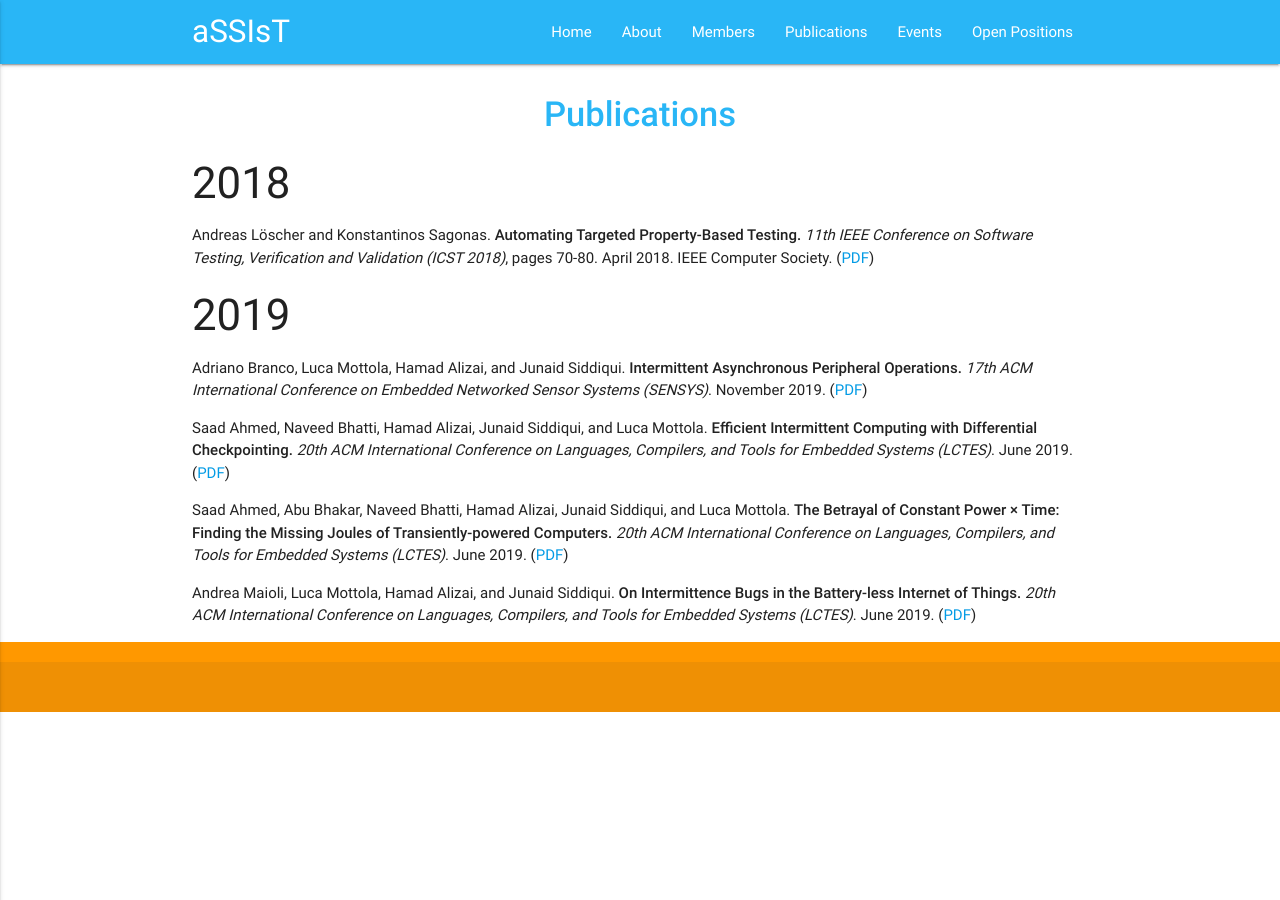
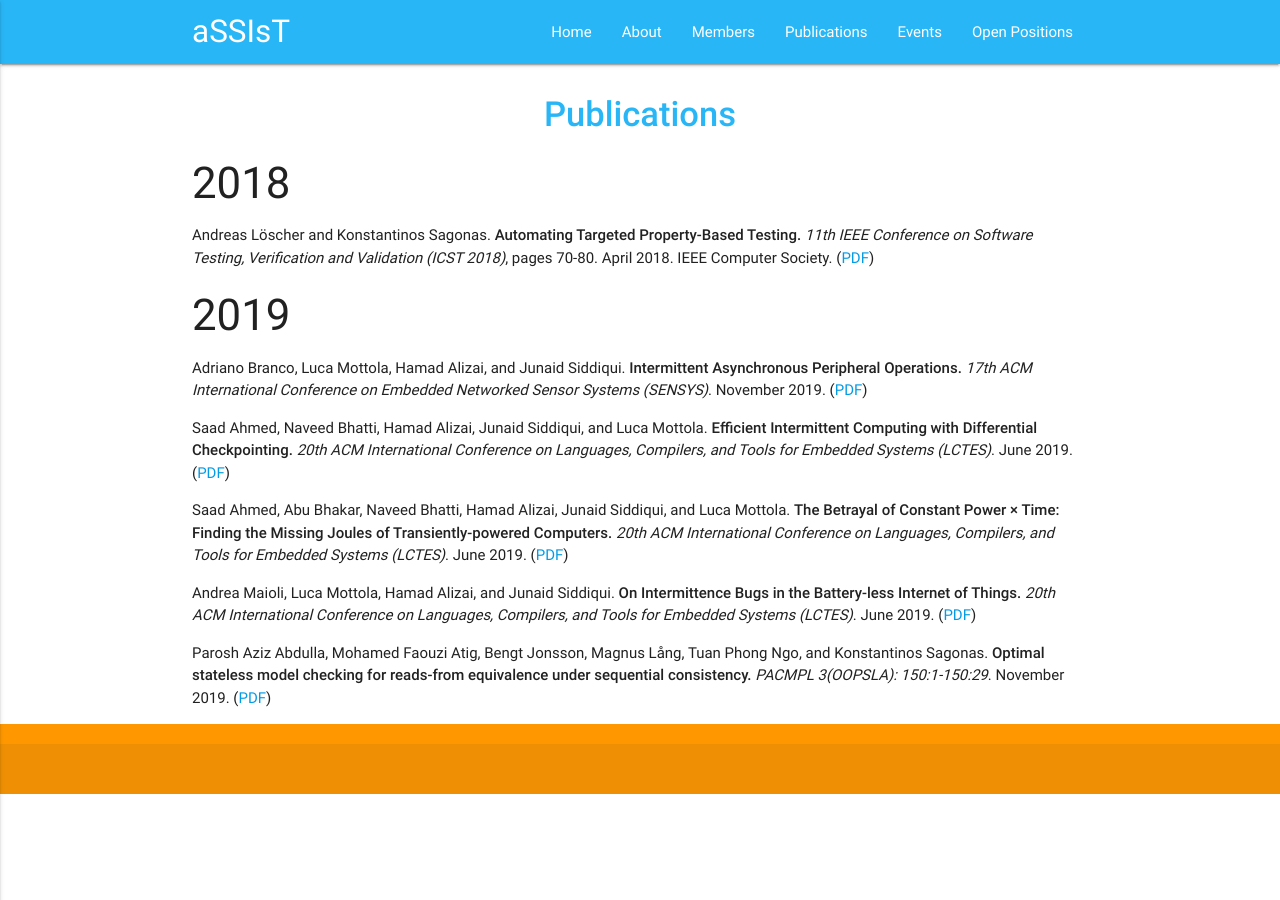
Before and after one commit to assist-project/assist-project.github.io, a Jekyll site: the page built from 03-publications.md, in a window 1280 px wide. Built offline with Jekyll 4.4.1, drawn with Linux system fonts in a browser that asks for light colours.

Commit message:
added OOPSLA19

```diff
--- a/03-publications.md
+++ b/03-publications.md
@@ -27,3 +27,7 @@ permalink: /publications/
 - Andrea Maioli, Luca Mottola, Hamad Alizai, and Junaid Siddiqui. **On Intermittence Bugs in the Battery-less Internet of Things.** _20th ACM International Conference on Languages, Compilers, and Tools for Embedded Systems (LCTES)_. June 2019. ([PDF][maioli/lctes19sceptic])
 
   [maioli/lctes19sceptic]: https://home.deib.polimi.it/mottola/papers/maioli19sceptic.pdf "Preprint"
+
+- Parosh Aziz Abdulla, Mohamed Faouzi Atig, Bengt Jonsson, Magnus Lång, Tuan Phong Ngo, and Konstantinos Sagonas. **Optimal stateless model checking for reads-from equivalence under sequential consistency.** _PACMPL 3(OOPSLA): 150:1-150:29_. November 2019. ([PDF][AAJLNS19])
+
+  [AAJLNS19]: http://user.it.uu.se/~bengt/Papers/Full/oopsla19.pdf
```
